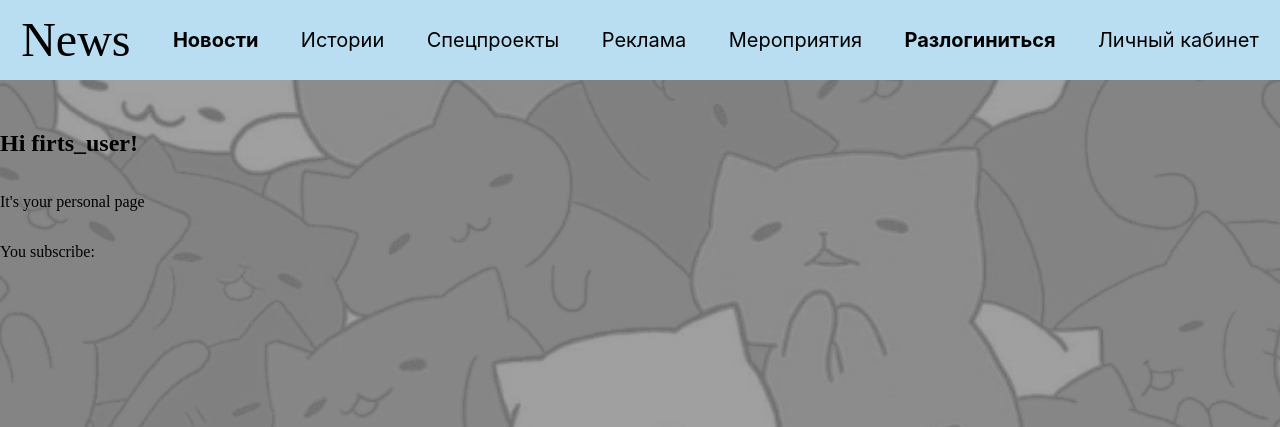
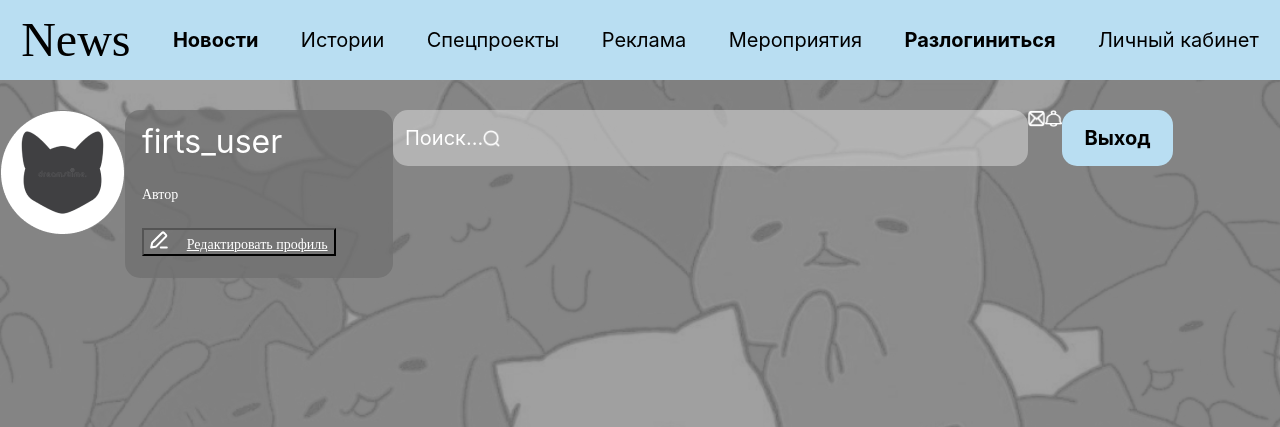
Before and after one commit to Alexches0408/NewsPaper, a Django app: page /profile/1/ in a window 1280 px wide. Shown: the top 427 px of the page. Run offline with Django 4.2, Linux system fonts and the light colour scheme; a user stored in the database is signed in; data comes from the database, SQL or seed files in the repository; both versions use the stored data as it was after the commit.

Commit message:
Add files via upload

```diff
--- a/NewsPaper/settings.py
+++ b/NewsPaper/settings.py
@@ -144,7 +144,7 @@ SOCIALACCOUNT_PROVIDERS ={
 }
 
 LOGIN_URL = '/accounts/login/'
-LOGIN_REDIRECT_URL = '/news/'
+LOGIN_REDIRECT_URL = '/'
 
 ACCOUNT_EMAIL_REQUIRED = config("ACCOUNT_EMAIL_REQUIRED")
 ACCOUNT_UNIQUE_EMAIL = config("ACCOUNT_UNIQUE_EMAIL")
--- a/news/views.py
+++ b/news/views.py
@@ -5,6 +5,7 @@ from django.urls import resolve
 from django.shortcuts import redirect
 from django.core.mail import EmailMultiAlternatives
 from django.views import View
+from django.contrib.auth.models import Group
 
 from django.template.loader import render_to_string
 
@@ -61,7 +62,7 @@ class UpdatePostView(LoginRequiredMixin, PermissionRequiredMixin, UpdateView):
 class DeletePostView(LoginRequiredMixin, DeleteView):
     template_name = 'delete.html'
     queryset = Post.objects.all()
-    success_url = '/news/'
+    success_url = '/'
 
 class CategoryPostList(ListView):
     model = Post
@@ -143,4 +144,8 @@ class UserProfile(LoginRequiredMixin, DetailView):
         user = self.request.user
         categories = Category.objects.all()
         context['categories'] = categories
+        if not user.groups.filter(name='authors').exists():
+            context['status'] = "Читатель"
+        else:
+            context['status'] = "Автор"
         return context
--- /dev/null
+++ b/static/css/accounts/profile.css
@@ -0,0 +1,78 @@
+.topProfilePage{
+    display: flex;
+}
+
+.user_info{
+    display: flex;
+    flex-direction: column;
+    align-items: flex-start;
+    padding: 12px 17px;
+    width: 234px;
+    height: 144px;
+    background: rgba(112, 112, 112, 0.77);
+    border-radius: 15px;
+}
+
+.userName{
+    font-family: 'Inter';
+    font-weight: 400;
+    font-size: 32px;
+    line-height: 39px;
+    color: #FFFFFF;
+    margin-bottom: 25px;
+}
+
+.status{
+    font-family: 'Itim';
+    font-weight: 200;
+    font-size: 14px;
+    line-height: 17px;
+    color: #FFFFFF;
+    margin-bottom: 25px;
+}
+
+#edit_profile{
+    background: none;
+}
+
+#edit_profile_caption{
+    font-family: 'Itim';
+    font-weight: 400;
+    font-size: 14px;
+    text-decoration-line: underline;
+    color: #FFFFFF;
+    margin-left: 15px;
+}
+
+.profile_search{
+    display: flex;
+    align-items: center;
+    padding: 8px 12px;
+    width: 611px;
+    height: 40px;
+    background: rgba(210, 210, 210, 0.59);
+    border-radius: 15px;
+}
+
+.profile_search>span{
+    font-family: 'Inter';
+    font-weight: 400;
+    font-size: 20px;
+    color: #FFFFFF;
+}
+
+.exitBtn>a{
+    display: flex;
+    justify-content: center;
+    align-items: center;
+    padding: 8px 12px;
+    width: 87px;
+    height: 40px;
+    background: #B9DEF2;
+    border-radius: 15px;
+    font-family: 'Inter';
+    font-weight: 400;
+    font-size: 20px;
+    color: #000000;
+    text-decoration: none;
+}
--- a/templates/accounts/login.html
+++ b/templates/accounts/login.html
@@ -9,11 +9,11 @@
 {% block title %}Страница авторизации{% endblock title %}
 
 {% block content %}
-    <form action="{% url 'account_login' %}" method="post" class="login_form">
+    <form action="{% url 'account:accounts_login' %}" method="post" class="login_form">
         {% csrf_token %}
         <div class="top_form">
             <div class="form_login_label form_top_label">Вход</div>
-            <div class="form_signup_label form_top_label" onclick="location.href='{% url 'accounts_signup' %}'">Регистрация</div>
+            <div class="form_signup_label form_top_label" onclick="location.href='{% url 'account:accounts_signup' %}'">Регистрация</div>
         </div>
         <div class="content_form">
             <div class="login">
--- a/templates/accounts/profile.html
+++ b/templates/accounts/profile.html
@@ -5,8 +5,48 @@
 Личный кабинет
 {% endblock title %}
 
+{% block style %}
+<link type="text/css" href="{% static 'css/accounts/profile.css' %}" rel="stylesheet" />
+{% endblock style %}
+
 {% block content %}
-<div class="content" style="display: flex; flex-direction: column;">
+<div class="topProfilePage">
+    <img src="{% static 'assets/avatar.png' %}" alt="avatar" width="125px" height="125px">
+    <div class="user_info">
+        <div class="userName">{{ user.username }}</div>
+        <div class="status">{{ status }}</div>
+        <button id="edit_profile">
+            <svg width="18" height="18" viewBox="0 0 18 18" fill="none" xmlns="http://www.w3.org/2000/svg">
+                <path d="M10.8 16.5514H16.8M1.20007 16.5514L5.56606 15.6717C5.79784 15.625 6.01065 15.5109 6.17779 15.3437L15.9515 5.56461C16.4201 5.09576 16.4197 4.33577 15.9508 3.86731L13.8803 1.79923C13.4115 1.33097 12.6519 1.33129 12.1835 1.79995L2.40884 11.58C2.24202 11.7469 2.12812 11.9593 2.08138 12.1906L1.20007 16.5514Z" stroke="white" stroke-width="2" stroke-linecap="round" stroke-linejoin="round"/>
+            </svg>
+            <span id="edit_profile_caption">Редактировать профиль</span>
+        </button>
+    </div>
+        <div class="profile_search">
+            <span>Поиск...</span>
+            <img src="{% static 'assets/search.png' %}" alt="search" width="17px" height="17px">
+        </div>
+        <div class="profileMessages">
+            <img src="{% static 'assets/message.png' %}" alt="search" width="17px" height="17px">
+        </div>
+        <div class="profileNotifications">
+            <img src="{% static 'assets/notify.png' %}" alt="search" width="17px" height="17px">
+        </div>
+        <div class="exitBtn">
+            <a href="{% url 'news:logout' %}" style="font-weight: 700;">Выход</a>
+        </div>
+    </div>
+    <div class="userInfoWindow">
+
+</div>
+
+
+
+
+
+
+
+<!-- <div class="content" style="display: flex; flex-direction: column;">
     <h1>Hi {{ user.username }}!</h1>
     <p>It's your personal page</p>
     <p>You subscribe:</p>
@@ -23,6 +63,6 @@
             {% endfor %}
         {% endfor %}
     </div>
-</div>
+</div> -->
 
 {% endblock content %}
--- a/templates/accounts/signup.html
+++ b/templates/accounts/signup.html
@@ -9,7 +9,7 @@
     <form action="{% url 'account_signup' %}" method="post" class="login_form">
         {% csrf_token %}
         <div class="top_form">
-            <div class="form_login_label form_top_label" onclick="location.href='{% url 'accounts_login' %}'">Вход</div>
+            <div class="form_login_label form_top_label" onclick="location.href='{% url 'account:accounts_login' %}'">Вход</div>
             <div class="form_signup_label form_top_label">Регистрация</div>
         </div>
         <div class="content_form">
--- a/templates/default.html
+++ b/templates/default.html
@@ -17,7 +17,7 @@
         <div class="category"><a href="#">Спецпроекты</a></div>
         <div class="category"><a href="#">Реклама</a></div>
         <div class="category"><a href="#">Мероприятия</a></div>
-        <div class="category"><a href="{% url 'account:account_logout' %}" style="font-weight: 700;">Разлогиниться</a></div>
+        <div class="category"><a href="{% url 'news:logout' %}" style="font-weight: 700;">Разлогиниться</a></div>
         {% if is_not_author %}
         <div class="category"><a href="/accounts/upgrade/" id="author">Стать автором</a></div>
         {% endif %}
```
Also changed, not shown: db.sqlite3, static/assets/avatar.png (added), static/assets/message.png (added), static/assets/notify.png (added), static/assets/search.png (added).
